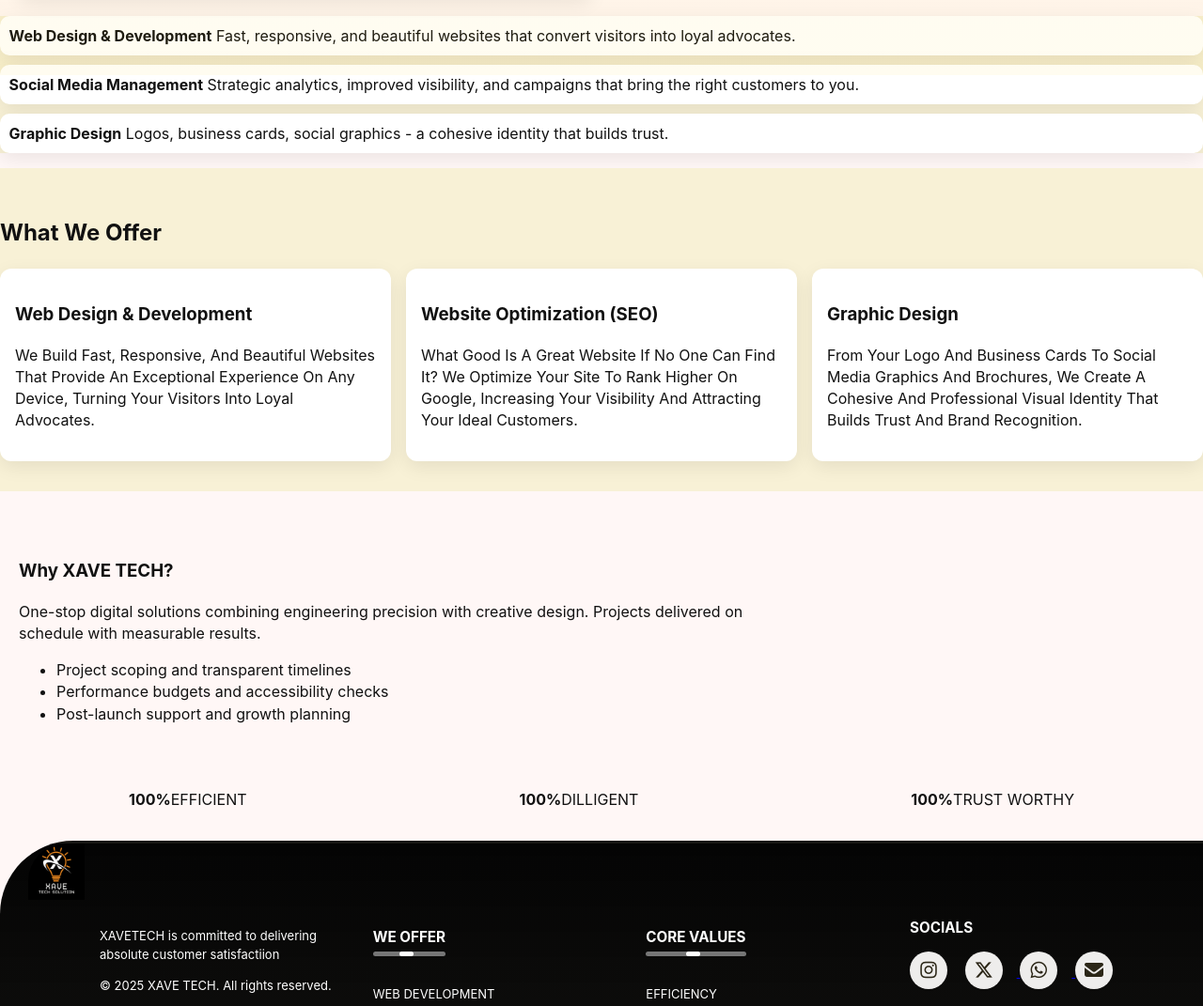
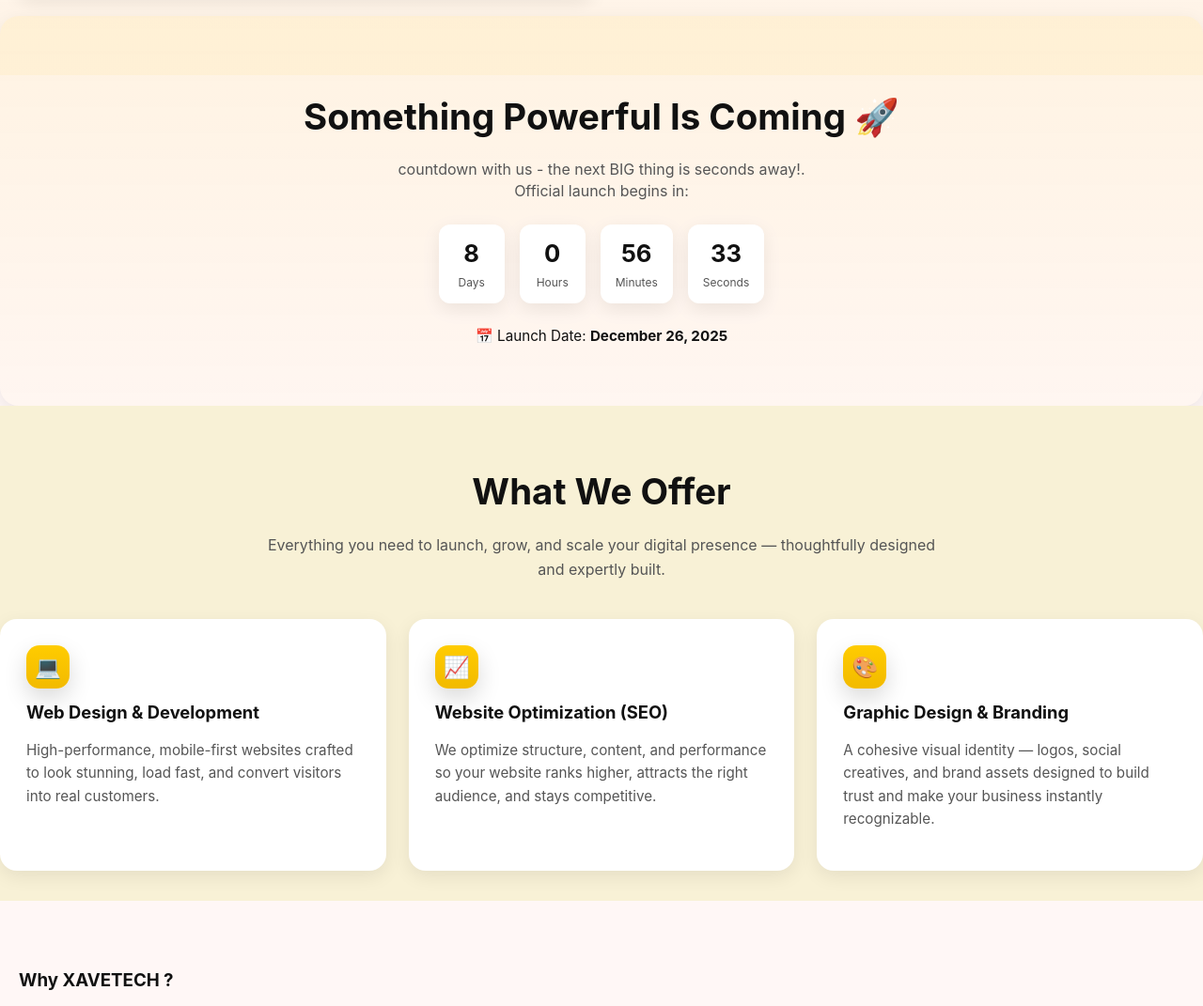
Before and after one commit to XavetechSolution/Xave-Tech-Solutions, a plain HTML site: page index.html in a window 1280 px wide. Shown: the part 720-1791 px from the top of the page at 94% size. Drawn offline with Linux system fonts and the light colour scheme.

Commit message:
feat: Update Ui

```diff
--- a/index.html
+++ b/index.html
@@ -114,60 +114,62 @@
       </section>
 
       <div id="underhero1">
-        <section>
-          <ul class="services-list">
-            <li>
-              <strong>Web Design &amp; Development</strong>
-              <span
-                >Fast, responsive, and beautiful websites that convert visitors
-                into loyal advocates.</span
-              >
-            </li>
-            <li>
-              <strong>Social Media Management</strong>
-              <span
-                >Strategic analytics, improved visibility, and campaigns that
-                bring the right customers to you.</span
-              >
-            </li>
-            <li>
-              <strong>Graphic Design</strong>
-              <span
-                >Logos, business cards, social graphics - a cohesive identity
-                that builds trust.</span
-              >
-            </li>
-          </ul>
+        <section class="launch-section wrap">
+          <h2 class="launch-title">Something Powerful Is Coming 🚀</h2>
+
+          <p class="launch-tagline">
+            countdown with us - the next BIG thing is seconds away!.<br />
+            Official launch begins in:
+          </p>
+
+          <div class="countdown" id="countdown">
+            <div><span id="days">0</span><small>Days</small></div>
+            <div><span id="hours">0</span><small>Hours</small></div>
+            <div><span id="minutes">0</span><small>Minutes</small></div>
+            <div><span id="seconds">0</span><small>Seconds</small></div>
+          </div>
+
+          <p class="launch-date">
+            📅 Launch Date: <strong>December 26, 2025</strong>
+          </p>
         </section>
       </div>
 
       <section class="project-details wrap" aria-labelledby="projectsHeading">
-        <h2 id="projectsHeading">What We Offer</h2>
+        <header class="section-header">
+          <h2 id="projectsHeading">What We Offer</h2>
+          <p class="section-subtitle">
+            Everything you need to launch, grow, and scale your digital presence
+            — thoughtfully designed and expertly built.
+          </p>
+        </header>
+
         <div class="project-grid" role="list">
           <article class="project-card" role="listitem">
+            <span class="card-icon">💻</span>
             <h3>Web Design &amp; Development</h3>
             <p>
-              We Build Fast, Responsive, And Beautiful Websites That Provide An
-              Exceptional Experience On Any Device, Turning Your Visitors Into
-              Loyal Advocates.
+              High-performance, mobile-first websites crafted to look stunning,
+              load fast, and convert visitors into real customers.
             </p>
           </article>
 
           <article class="project-card" role="listitem">
+            <span class="card-icon">📈</span>
             <h3>Website Optimization (SEO)</h3>
             <p>
-              What Good Is A Great Website If No One Can Find It? We Optimize
-              Your Site To Rank Higher On Google, Increasing Your Visibility And
-              Attracting Your Ideal Customers.
+              We optimize structure, content, and performance so your website
+              ranks higher, attracts the right audience, and stays competitive.
             </p>
           </article>
 
           <article class="project-card" role="listitem">
-            <h3>Graphic Design</h3>
+            <span class="card-icon">🎨</span>
+            <h3>Graphic Design &amp; Branding</h3>
             <p>
-              From Your Logo And Business Cards To Social Media Graphics And
-              Brochures, We Create A Cohesive And Professional Visual Identity
-              That Builds Trust And Brand Recognition.
+              A cohesive visual identity — logos, social creatives, and brand
+              assets designed to build trust and make your business instantly
+              recognizable.
             </p>
           </article>
         </div>
@@ -176,7 +178,7 @@
       <section class="about wrap">
         <div class="about-grid">
           <div>
-            <h3>Why XAVE TECH?</h3>
+            <h3>Why XAVETECH ?</h3>
             <p>
               One-stop digital solutions combining engineering precision with
               creative design. Projects delivered on schedule with measurable
@@ -191,9 +193,9 @@
         </div>
       </section>
       <div class="stats">
-        <div><strong>100%</strong><span>EFFICIENT</span></div>
-        <div><strong>100%</strong><span>DILLIGENT</span></div>
-        <div><strong>100%</strong><span>TRUST WORTHY</span></div>
+        <div><strong>100%</strong><span> EFFICIENT</span></div>
+        <div><strong>100%</strong><span> DILLIGENT</span></div>
+        <div><strong>100%</strong><span> TRUSTWORTHY</span></div>
       </div>
     </main>
 
@@ -205,7 +207,7 @@
           <p>
             XAVETECH is committed to delivering absolute customer satisfactiion
           </p>
-          <p>&copy; <span id="year"></span> XAVE TECH. All rights reserved.</p>
+          <p>&copy; <span id="year"></span> XAVETECH. All rights reserved.</p>
         </div>
 
         <div class="footercol">
--- a/script.js
+++ b/script.js
@@ -148,6 +148,42 @@
 
     return div;
   }
+
+  /* -------------------- LAUNCH COUNTDOWN -------------------- */
+  (function launchCountdown() {
+    const launchDate = new Date("2025-12-26T00:00:00").getTime();
+
+    const daysEl = document.getElementById("days");
+    const hoursEl = document.getElementById("hours");
+    const minutesEl = document.getElementById("minutes");
+    const secondsEl = document.getElementById("seconds");
+
+    if (!daysEl) return;
+
+    function updateCountdown() {
+      const now = Date.now();
+      const diff = launchDate - now;
+
+      if (diff <= 0) {
+        document.getElementById("countdown").innerHTML =
+          "<strong>🎉 We’re Live!</strong>";
+        return;
+      }
+
+      const days = Math.floor(diff / (1000 * 60 * 60 * 24));
+      const hours = Math.floor((diff / (1000 * 60 * 60)) % 24);
+      const minutes = Math.floor((diff / (1000 * 60)) % 60);
+      const seconds = Math.floor((diff / 1000) % 60);
+
+      daysEl.textContent = days;
+      hoursEl.textContent = hours;
+      minutesEl.textContent = minutes;
+      secondsEl.textContent = seconds;
+    }
+
+    updateCountdown();
+    setInterval(updateCountdown, 1000);
+  })();
 
   /* -------------------- LOAD REVIEWS -------------------- */
   async function loadReviews() {
--- a/style.css
+++ b/style.css
@@ -772,3 +772,133 @@ body::after {
     transform: rotate(360deg);
   }
 }
+
+.launch-section {
+  text-align: center;
+  padding: 3rem 1rem;
+  background: linear-gradient(
+    180deg,
+    rgba(255, 204, 0, 0.08),
+    rgba(255, 204, 0, 0.02)
+  );
+  border-radius: 20px;
+  box-shadow: var(--shadow);
+}
+
+.theme-dark .launch-section {
+  background: linear-gradient(
+    180deg,
+    rgba(212, 175, 55, 0.08),
+    rgba(0, 0, 0, 0.2)
+  );
+}
+
+.launch-title {
+  font-size: clamp(1.8rem, 3vw, 2.6rem);
+  margin-bottom: 0.5rem;
+}
+
+.launch-tagline {
+  color: var(--muted);
+  margin-bottom: 1.5rem;
+}
+
+.countdown {
+  display: flex;
+  justify-content: center;
+  gap: 1rem;
+  margin: 1.5rem 0;
+}
+
+.countdown div {
+  background: var(--panel);
+  padding: 0.75rem 1rem;
+  border-radius: 12px;
+  min-width: 70px;
+  box-shadow: var(--shadow);
+}
+
+.countdown span {
+  display: block;
+  font-size: 1.6rem;
+  font-weight: 700;
+}
+
+.countdown small {
+  font-size: 0.75rem;
+  color: var(--muted);
+}
+
+.launch-date {
+  margin-top: 1rem;
+  font-size: 0.95rem;
+}
+
+/* SECTION HEADER */
+.section-header {
+  text-align: center;
+  max-width: 720px;
+  margin: 0 auto 2.5rem;
+}
+
+.section-header h2 {
+  font-size: clamp(1.8rem, 3vw, 2.4rem);
+  margin-bottom: 0.5rem;
+}
+
+.section-subtitle {
+  color: var(--muted);
+  font-size: 1rem;
+  line-height: 1.6;
+}
+
+/* PROJECT CARDS */
+.project-grid {
+  display: grid;
+  grid-template-columns: repeat(auto-fit, minmax(260px, 1fr));
+  gap: 1.5rem;
+}
+
+.project-card {
+  background: var(--panel);
+  padding: 1.75rem;
+  border-radius: 18px;
+  box-shadow: var(--shadow);
+  transition: transform var(--transition), box-shadow var(--transition);
+  position: relative;
+}
+
+.project-card:hover {
+  transform: translateY(-8px);
+  box-shadow: 0 22px 50px rgba(0, 0, 0, 0.12);
+}
+
+.project-card h3 {
+  margin-top: 0.75rem;
+  margin-bottom: 0.5rem;
+  font-size: 1.15rem;
+}
+
+.project-card p {
+  font-size: 0.95rem;
+  color: var(--muted);
+  line-height: 1.6;
+}
+
+/* ICON */
+.card-icon {
+  display: inline-flex;
+  align-items: center;
+  justify-content: center;
+  width: 46px;
+  height: 46px;
+  border-radius: 14px;
+  background: linear-gradient(180deg, var(--accent), var(--accent-2));
+  color: #111;
+  font-size: 1.4rem;
+  box-shadow: 0 10px 25px rgba(0, 0, 0, 0.15);
+}
+
+.theme-dark .card-icon {
+  color: #0f0b08;
+}
```
